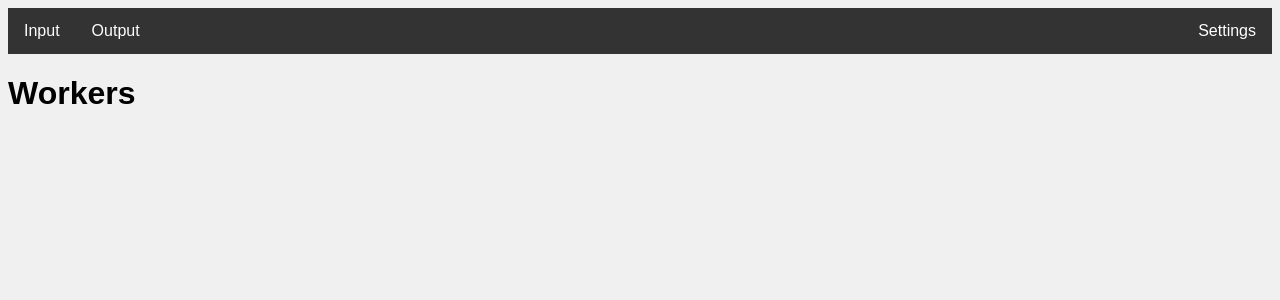
After one commit to stephanevdb/VigilantEye, a Flask app: page /settings in a window 1280 px wide. The commit adds this page. Shown: the top 300 px of the page. Run offline with Flask 3, Linux system fonts and the light colour scheme.

Commit message:
add settings

```diff
--- a/app.py
+++ b/app.py
@@ -6,6 +6,10 @@ app = Flask(__name__)
 def index():
     return render_template('index.html')
 
+@app.route("/settings")
+def settings():
+    return render_template('settings.html')
+
 @app.route("/test")
 def test():
     return render_template('test.html'), 200
--- a/static/css/style.css
+++ b/static/css/style.css
@@ -56,6 +56,10 @@ input[type="submit"] {
     overflow: hidden;
 }
 
+.navbar-right {
+    float: right;
+}
+
 .navbar a {
     float: left;
     display: block;
--- /dev/null
+++ b/templates/settings.html
@@ -0,0 +1,20 @@
+<!DOCTYPE html>
+<html lang="en">
+<head>
+    <meta charset="UTF-8">
+    <link rel="stylesheet" href="{{ url_for('static', filename= 'css/style.css') }}">
+    <title>EH-Scan</title>
+</head>
+<body>
+    <nav class="navbar">
+        <div class="navbar-left">
+            <a href="#">Input</a>
+            <a href="#">Output</a>
+        </div>
+        <div class="navbar-right">
+            <a href="#">Settings</a>
+        </div>
+    </nav>
+    <h1>Workers</h1>
+</body>
+</html>
```
